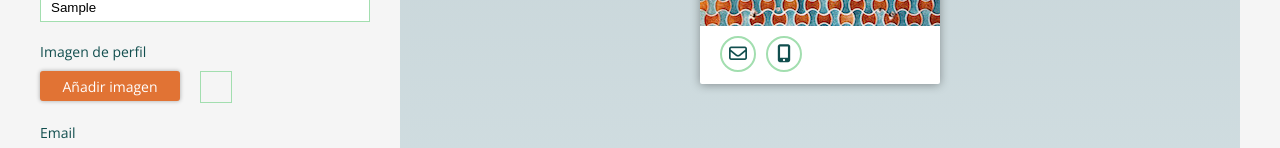
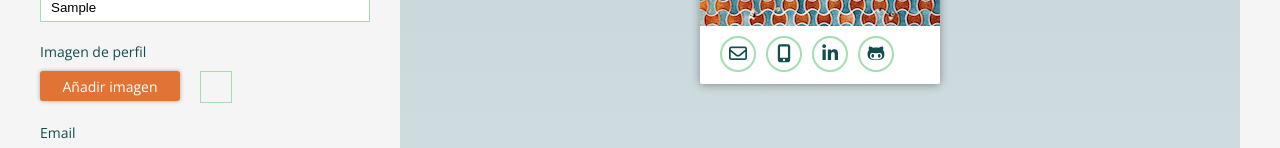
Before and after one commit to Adalab/project-g-m3-splice-girls, a React (Create React App) app: page / in a window 1280 px wide. Both pictures are taken after typing "Sample", "Sample", "name@example.com", "5551234", "Sample", "Sample" into the empty fields and a click on the button "CREAR TARJETA". Shown: the part 615-763 px from the top of the page. Built offline with nearby package versions, Linux system fonts and the light colour scheme.

Commit message:
add icons from preview card and palette styles

```diff
--- a/src/App.js
+++ b/src/App.js
@@ -9,7 +9,7 @@ class App extends React.Component {
         super(props)
 
         this.state = {
-            palette: '',
+            palette: 'palette1',
             name: '',
             job: '',
             email:'',
--- a/src/components/FormOptDesign.js
+++ b/src/components/FormOptDesign.js
@@ -15,8 +15,7 @@ class FormOptDesing extends React.Component {
                             <ul className="design__colors-list">
                                 <li className="palette">
                                     <label htmlFor="p1" className="palette__option">
-                                        <input className="radio__palette radio__palette1" type="radio" name="palette" value="palette1" id="p1" onClick={this.props.handleChangeState}
-                                             />
+                                        <input className="radio__palette radio__palette1" type="radio" name="palette" value="palette1" id="p1" onClick={this.props.handleChangeState}  />
                                         <ul className="palette--colors">
                                             <li className="color__box p1--color1" style={{  backgroundColor: '#114e4e' }}>cyprus</li>
                                             <li className="color__box p1--color2" style={{ backgroundColor: '#438792'}}>hippie blue</li>
@@ -56,7 +55,7 @@ class FormOptDesing extends React.Component {
                                 </li>
                                 <li className="palette">
                                     <label htmlFor="p5" className="palette__option">
-                                        <input className="radio__palette radio__palette5" type="radio" name="palette" value="palette5" id="p5" onClick={this.props.handleChangeState} />
+                                        <input className="radio__palette radio__palette5" type="radio" name="palette" value="palette5" id="p5" onClick={this.props.handleChangeState}/>
                                         <ul className="palette--colors">
                                             <li className="color__box p5--color1" style={{ backgroundColor: '#005500' }}>super dark green</li>
                                             <li className="color__box" style={{ backgroundColor: '#008000' }}>green</li>
--- a/src/components/FormPreview.js
+++ b/src/components/FormPreview.js
@@ -26,10 +26,10 @@ class FormPreview extends React.Component {
                             <li className={this.props.cardTelephone === '' ? 'li--card item1 supersecret':'li--card item1'}>
                                 <a href={this.props.cardTelephone === '' ? '#':'tel:' + this.props.cardTelephone} className="link__icon__card link__icon__card-phone"> <i className="fas fa-mobile-alt phone-icon"></i> </a>
                             </li>
-                            <li className="li--card item3 supersecret">
+                            <li className={this.props.cardLinkedin === '' ? 'li--card item3 supersecret':'li--card item3'}>
                                 <a href={this.props.cardLinkedin === '' ? '#':'https://www.linkedin.com/in/' + this.props.cardLinkedin}  className="link__icon__card link__icon__card-linkedin" target="blank"> <i className="fab fa-linkedin-in linkedin-icon"></i> </a>
                             </li>
-                            <li className="li--card item4 supersecret">
+                            <li className={this.props.cardGithub === '' ? 'li--card item4 supersecret':'li--card item4'}>
                                 <a href={this.props.cardGithub === '' ? '#':'https://www.github.com/' + this.props.cardGithub} className="link__icon__card link__icon__card-github" target="blank"> <i className="fab fa-github-alt github-icon"></i></a>
                             </li>
                         </ul>
```
